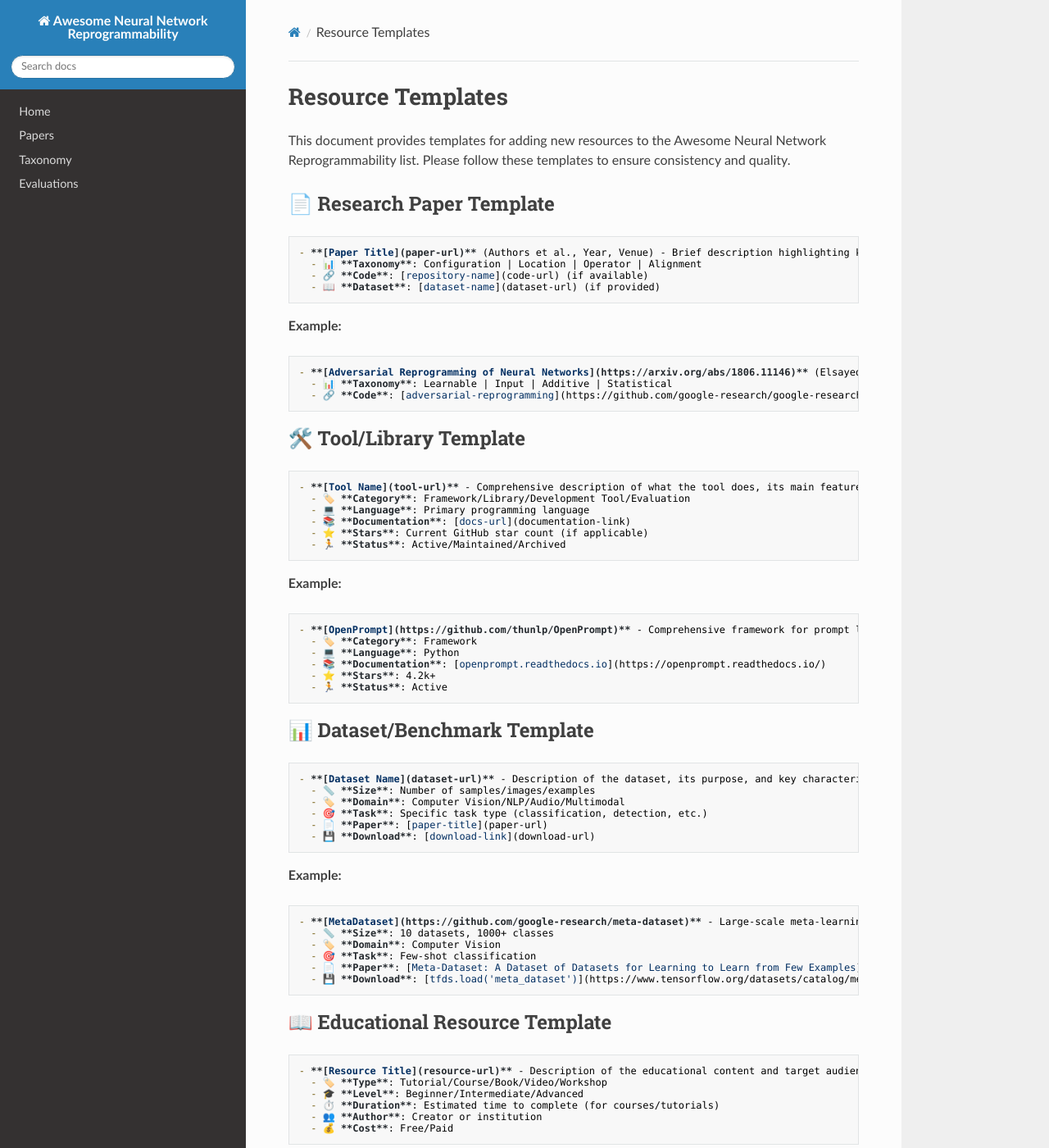
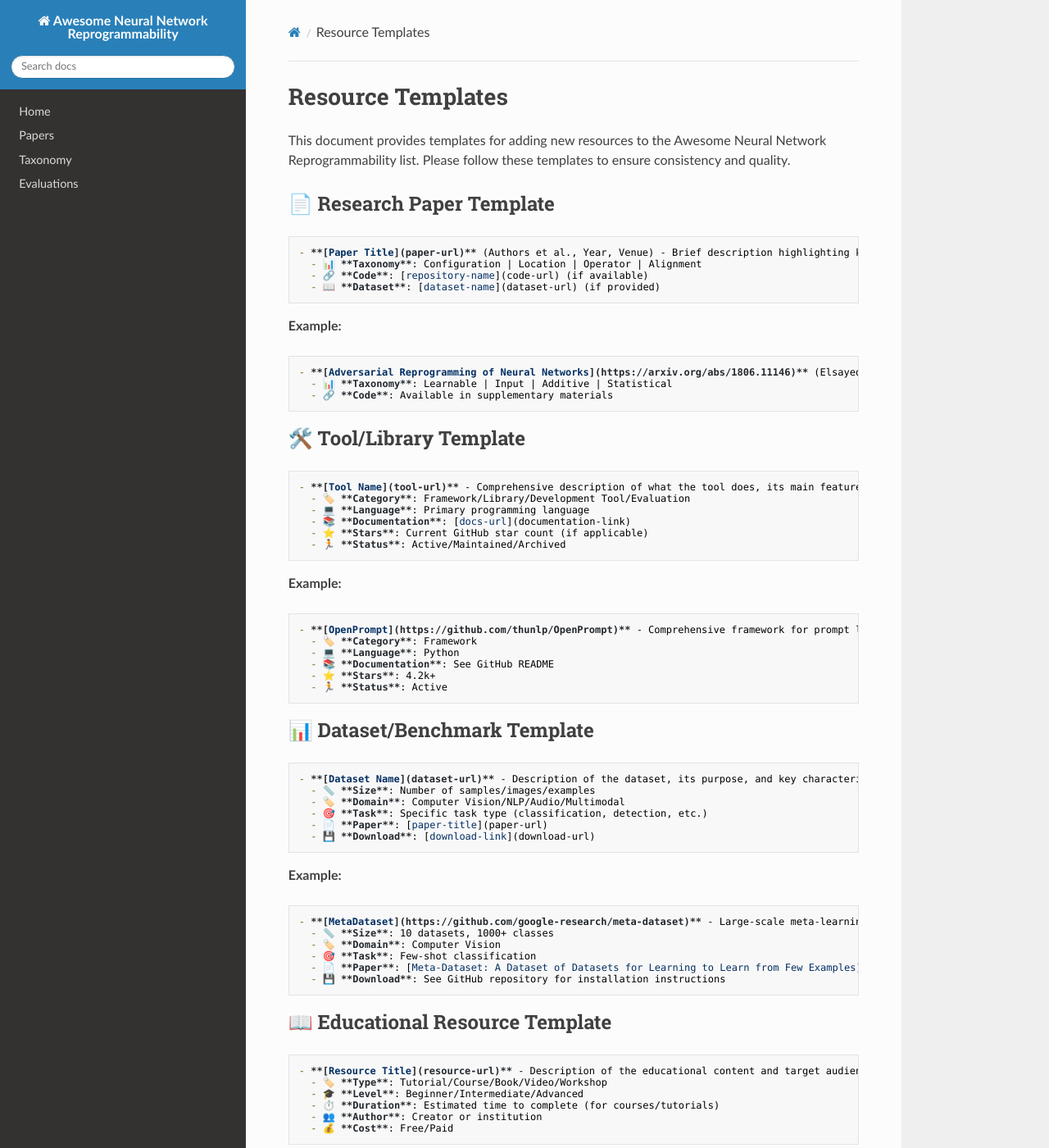
Before and after one commit to zyecs/awesome-reprogrammability, an MkDocs documentation site: the page built from docs/RESOURCE_TEMPLATES.md, in a window 1280 px wide and 1400 px high. Shown: the whole window at 82% size. Built offline with MkDocs 1.6.1, drawn with Linux system fonts in a browser that asks for light colours; nearby versions of some CDN libraries.

Commit message:
Fix broken URLs in repository
- Replace placeholder usernames with actual GitHub username (zyecs)
- Update RESOURCE_TEMPLATES.md to remove broken external links
- Fix contributors link in README
- Fix repo link in docs/index.md

````diff
--- a/docs/RESOURCE_TEMPLATES.md
+++ b/docs/RESOURCE_TEMPLATES.md
@@ -15,7 +15,7 @@ This document provides templates for adding new resources to the Awesome Neural
 ```markdown
 - **[Adversarial Reprogramming of Neural Networks](https://arxiv.org/abs/1806.11146)** (Elsayed et al., 2019, ICLR) - Seminal work introducing adversarial reprogramming for cross-task transfer
   - 📊 **Taxonomy**: Learnable | Input | Additive | Statistical
-  - 🔗 **Code**: [adversarial-reprogramming](https://github.com/google-research/google-research/tree/master/adversarial_reprogramming)
+  - 🔗 **Code**: Available in supplementary materials
 ```
 
 ## 🛠️ Tool/Library Template
@@ -34,7 +34,7 @@ This document provides templates for adding new resources to the Awesome Neural
 - **[OpenPrompt](https://github.com/thunlp/OpenPrompt)** - Comprehensive framework for prompt learning with support for multiple models and prompt types
   - 🏷️ **Category**: Framework
   - 💻 **Language**: Python
-  - 📚 **Documentation**: [openprompt.readthedocs.io](https://openprompt.readthedocs.io/)
+  - 📚 **Documentation**: See GitHub README
   - ⭐ **Stars**: 4.2k+
   - 🏃 **Status**: Active
 ```
@@ -57,7 +57,7 @@ This document provides templates for adding new resources to the Awesome Neural
   - 🏷️ **Domain**: Computer Vision
   - 🎯 **Task**: Few-shot classification
   - 📄 **Paper**: [Meta-Dataset: A Dataset of Datasets for Learning to Learn from Few Examples](https://arxiv.org/abs/1903.03096)
-  - 💾 **Download**: [tfds.load('meta_dataset')](https://www.tensorflow.org/datasets/catalog/meta_dataset)
+  - 💾 **Download**: See GitHub repository for installation instructions
 ```
 
 ## 📖 Educational Resource Template
````
Also changed, not shown: README.md (+1 -1 lines), docs/index.md (+1 -1 lines).
